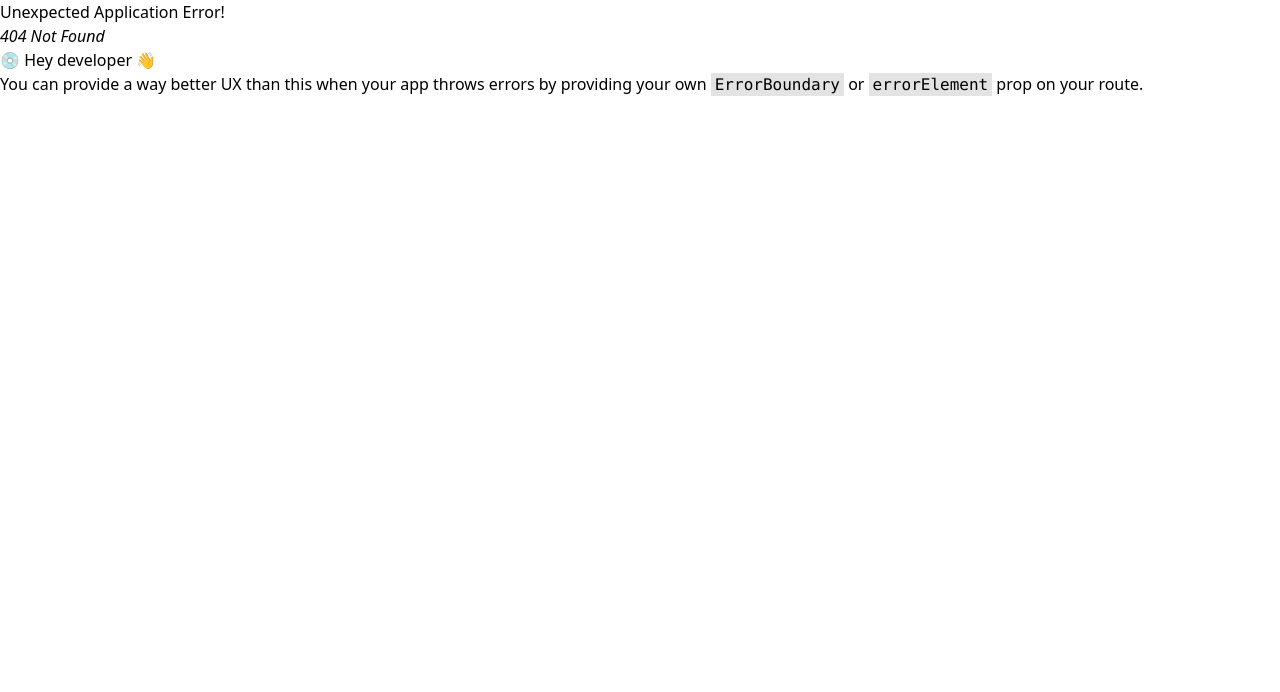
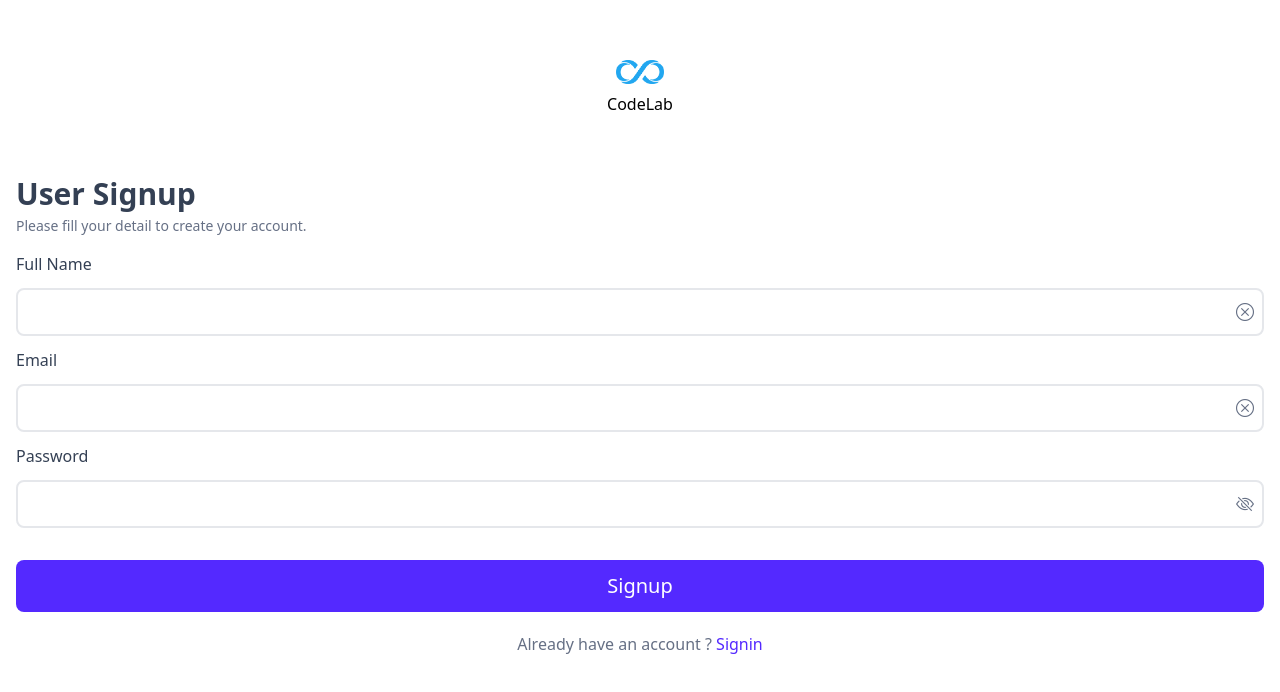
Before and after one commit to mrafeeq805/CodeLab, a React (Create React App) app: page /signup in a window 1280 px wide. Before the commit this address had no page. Shown: the top 692 px of the page. Built offline with nearby package versions, Linux system fonts and the light colour scheme.

Commit message:
login & signup page designed

```diff
--- a/src/components/Description.js
+++ b/src/components/Description.js
@@ -10,7 +10,7 @@ import DownloadCard from "./DownloadCard";
 
 const Description = () => {
 	return (
-		<div className="bg-slate-50 ">
+		<div className="bg-slate-50 relative">
 			<Navbar title={"Developer Name"} />
 			<ProjectDetails />
 			<div className="px-3">
--- /dev/null
+++ b/src/components/Login.js
@@ -0,0 +1,32 @@
+import React from 'react'
+import LoginIntro from './LoginIntro'
+
+const Login = () => {
+  return (
+    <div >
+        <LoginIntro title={"User Signin"} info={"Please fill your detail to access your account."}/>
+        <div className='mt-4 px-4'>
+            <form className=''>
+                <label className='text-login font-medium '>Email</label>
+                <div className='border-2 rounded-lg flex justify-between p-2 my-3'>
+                    <input className='w-full text-login_light' type='text'/>
+                    <i class="bi bi-x-circle text-login_light text-lg"></i>
+                </div>
+                <label className='text-login font-medium'>Password</label>
+                <div className='border-2 rounded-lg flex justify-between p-2 my-3'>
+                    <input className='w-full text-login_light' type='password'/>
+                    <i class="bi bi-eye-slash text-login_light text-lg"></i>
+                </div>
+                <button className='bg-primary p-2 w-full rounded-lg text-xl text-white py-3 mt-5'>
+                     Signin
+                </button>
+                <div className='flex justify-center py-5'>
+                    <span className='text-login_light text-'>Don’t have an account ? <span className='text-primary font-medium'>Signup</span></span>
+                </div>
+            </form>
+        </div>
+    </div>
+  )
+}
+
+export default Login
--- /dev/null
+++ b/src/components/LoginIntro.js
@@ -0,0 +1,18 @@
+import React from 'react'
+
+const LoginIntro = ({info,title}) => {
+  return (
+    <div>
+        <div className='flex justify-center items-center flex-col h-44 gap-2'>
+            <img className='h-6' src='/logo.png' alt='icon' />
+            <span className=' font-medium'>CodeLab</span>
+        </div>
+        <div className='px-4 flex flex-col space-y-1'>
+            <span className='font-bold text-3xl text-login'>{title}</span>
+            <span className=' text-sm text-login_light'>{info}</span>
+        </div>
+    </div>
+  )
+}
+
+export default LoginIntro
--- a/src/components/Navbar.js
+++ b/src/components/Navbar.js
@@ -2,7 +2,7 @@ import React from 'react'
 
 const Navbar = ({title}) => {
   return (
-    <div className='p-3 flex justify-between bg-gray-50 shadow-md '>
+    <div className='p-3 flex justify-between bg-gray-50 shadow-md fixed top-0 w-full'>
         <i class="bi bi-arrow-left-circle text-2xl text-gray-400"></i>
         <span className='text-lg font-medium'>{title}</span>
         <div></div>
--- a/src/components/ProjectDetails.js
+++ b/src/components/ProjectDetails.js
@@ -2,7 +2,7 @@ import React from "react";
 
 const ProjectDetails = () => {
 	return (
-		<div className="mt-3 px-2">
+		<div className="mt-16 px-2">
 			<div className="flex flex-col p-3">
 				<div className="flex">
 					<span className="text-lg">
--- /dev/null
+++ b/src/components/Signup.js
@@ -0,0 +1,37 @@
+import React from 'react'
+import LoginIntro from './LoginIntro'
+
+const Signup = () => {
+  return (
+    <div >
+        <LoginIntro title={"User Signup"} info={"Please fill your detail to create your account."}/>
+        <div className='mt-4 px-4'>
+            <form className=''>
+                <label className='text-login font-medium'>Full Name</label>
+                <div className='border-2 rounded-lg flex justify-between p-2 my-3'>
+                    <input className='w-full text-login_light' type='text'/>
+                    <i class="bi bi-x-circle text-login_light text-lg"></i>
+                </div>
+                <label className='text-login font-medium '>Email</label>
+                <div className='border-2 rounded-lg flex justify-between p-2 my-3'>
+                    <input className='w-full text-login_light' type='text'/>
+                    <i class="bi bi-x-circle text-login_light text-lg"></i>
+                </div>
+                <label className='text-login font-medium'>Password</label>
+                <div className='border-2 rounded-lg flex justify-between p-2 my-3'>
+                    <input className='w-full text-login_light' type='password'/>
+                    <i class="bi bi-eye-slash text-login_light text-lg"></i>
+                </div>
+                <button className='bg-primary p-2 w-full rounded-lg text-xl text-white py-3 mt-5'>
+                     Signup
+                </button>
+                <div className='flex justify-center py-5'>
+                    <span className='text-login_light text-'>Already have an account ? <span className='text-primary font-medium'>Signin</span></span>
+                </div>
+            </form>
+        </div>
+    </div>
+  )
+}
+
+export default Signup
--- a/tailwind.config.js
+++ b/tailwind.config.js
@@ -8,7 +8,9 @@ module.exports = {
       colors:{
         primary : "rgba(84, 41, 255, 1)",
         light : "rgba(84, 41, 255, 0.1)",
-        gray_main : "rgba(0, 0, 0, 0.7)"
+        gray_main : "rgba(0, 0, 0, 0.7)",
+        login : "rgba(52, 64, 84, 1)",
+        login_light : "rgba(102, 112, 133, 1)"
       }
     },
   },
```
Also changed, not shown: src/App.js (+10 -0 lines), public/logo.png (added).
